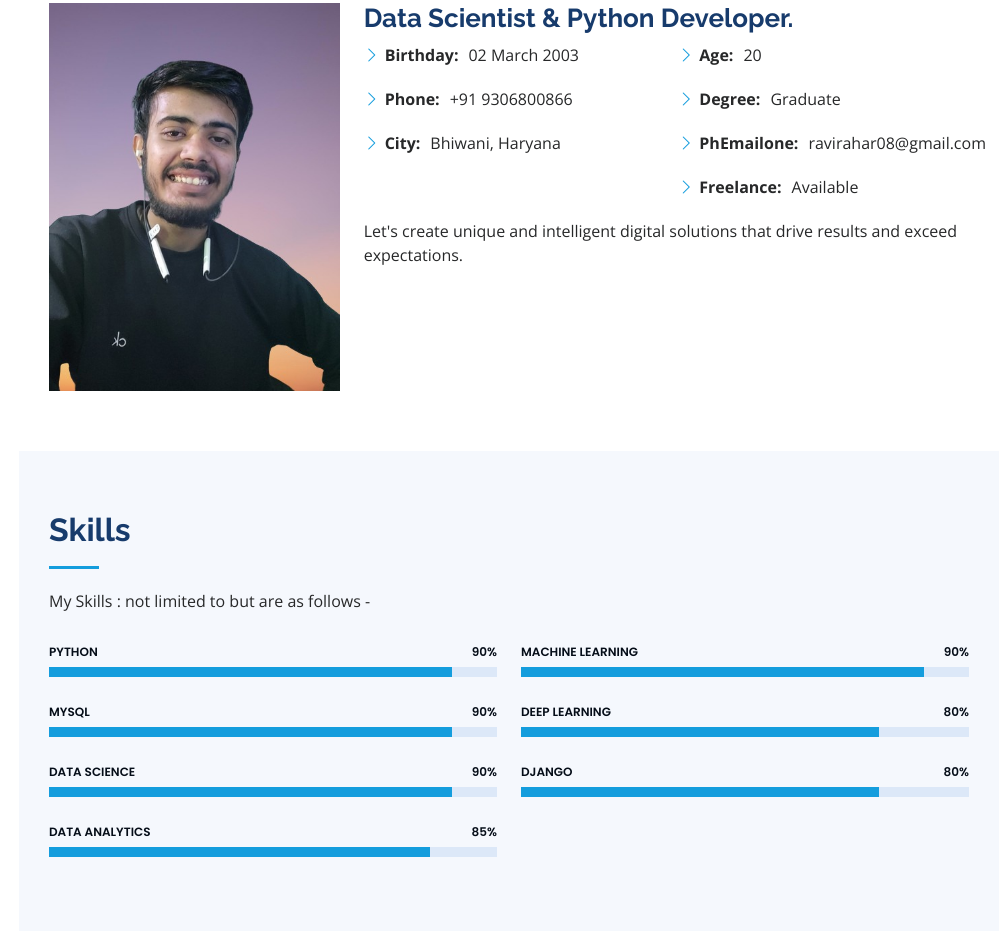
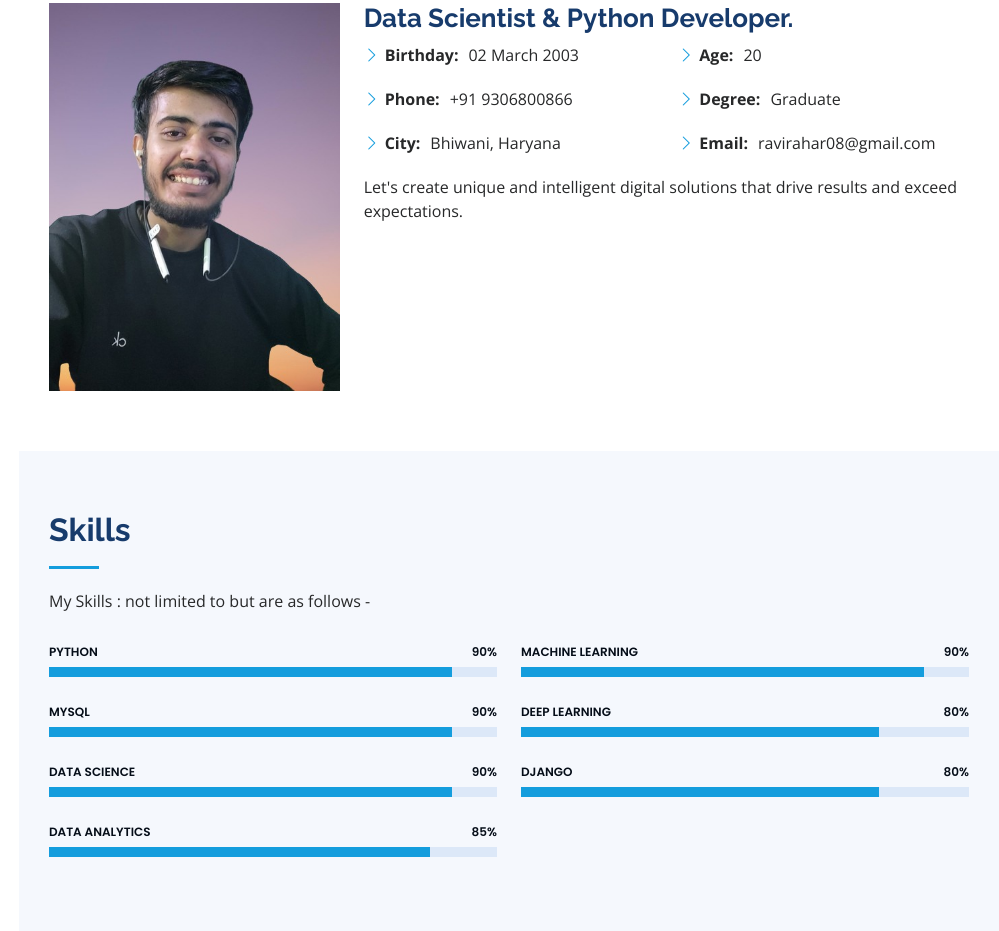
Before and after one commit to Ravi-DS-ML/new_portfolio, a plain HTML site: page index.html in a window 1280 px wide. Shown: the part 1037-1968 px from the top of the page, without its empty margins (281-1280 px from the left). Drawn offline with nearby package versions, Linux system fonts and the light colour scheme.

Commit message:
Update index.html

```diff
--- a/index.html
+++ b/index.html
@@ -94,8 +94,7 @@
                 <ul>
                   <li><i class="bi bi-chevron-right"></i> <strong>Age:</strong> <span>20</span></li>
                   <li><i class="bi bi-chevron-right"></i> <strong>Degree:</strong> <span>Graduate</span></li>
-                  <li><i class="bi bi-chevron-right"></i> <strong>PhEmailone:</strong> <span>ravirahar08@gmail.com</span></li>
-                  <li><i class="bi bi-chevron-right"></i> <strong>Freelance:</strong> <span>Available</span></li>
+                  <li><i class="bi bi-chevron-right"></i> <strong>Email:</strong> <span>ravirahar08@gmail.com</span></li>
                 </ul>
               </div>
             </div>
```
